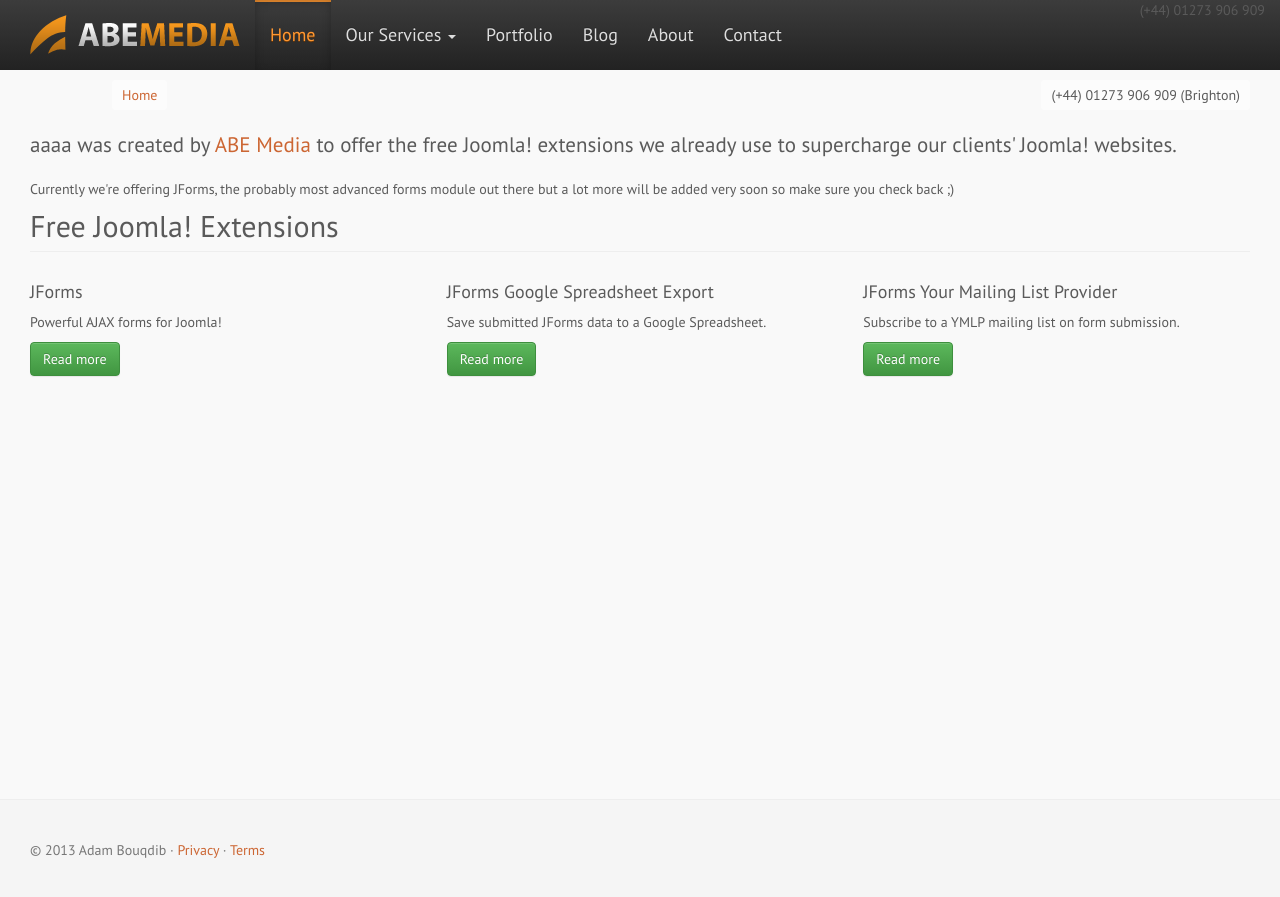
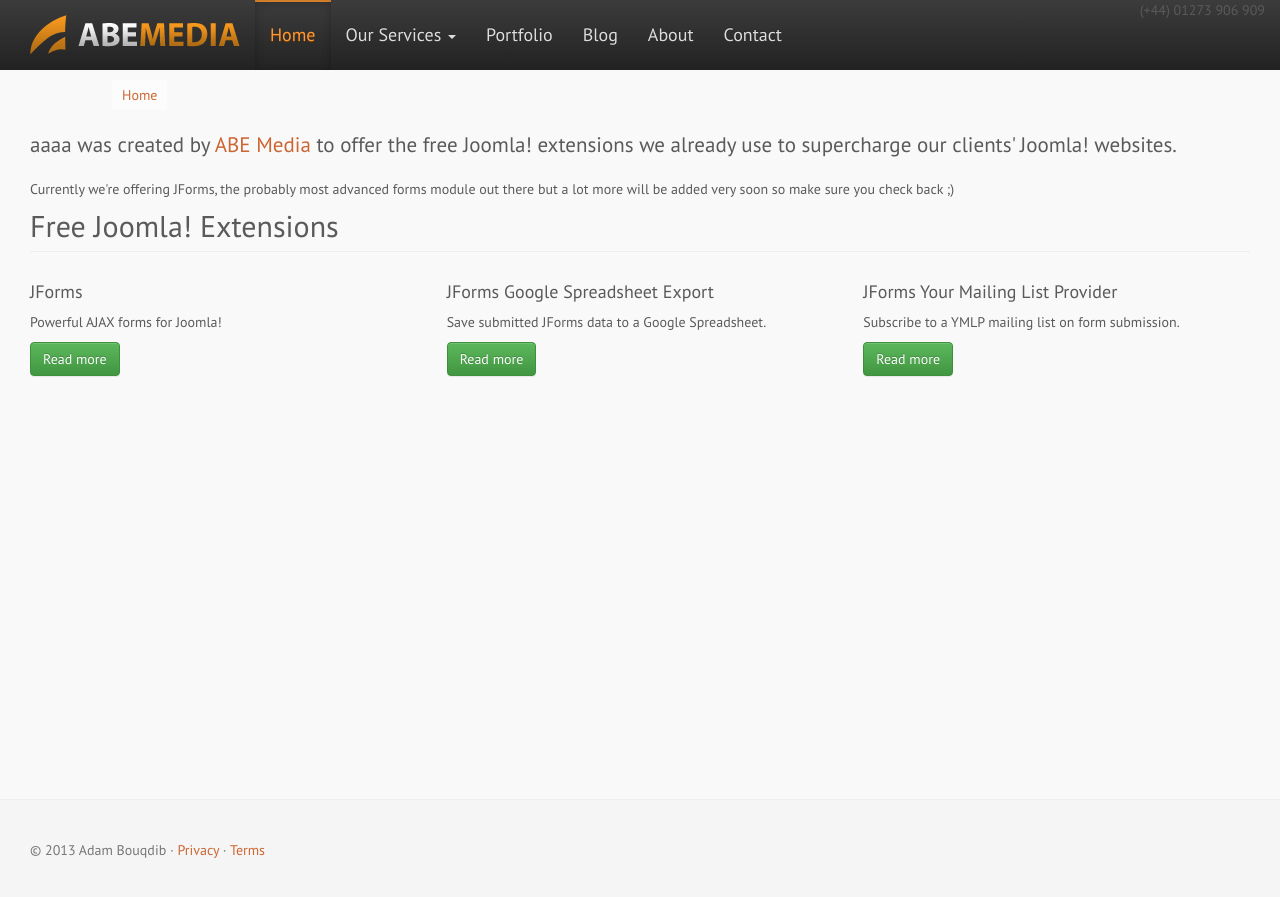
Before and after one commit to abemedia/abemedia.github.io, a Jekyll site: the page built from index.html, in a window 1280 px wide. Shown: the top 897 px of the page. Built offline with Jekyll 4.4.1, drawn with Linux system fonts in a browser that asks for light colours; nearby versions of some CDN libraries.

Commit message:
Update default.html

```diff
--- a/_layouts/default.html
+++ b/_layouts/default.html
@@ -4,7 +4,6 @@
   <body>
   {% include nav-main.html %}
   <div class="container">
-    <div class="breadcrumb pull-right">(+44) 01273 906 909 (Brighton)</div>
     {% include breadcrumbs.html %}
     <div id="main">
       <div class="row">
```
